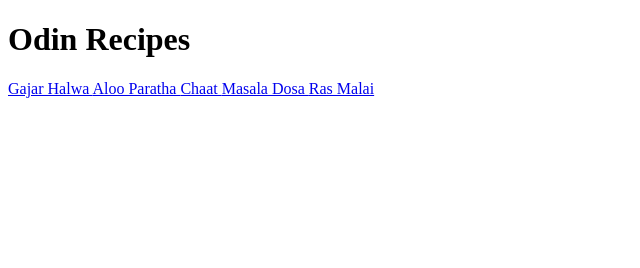
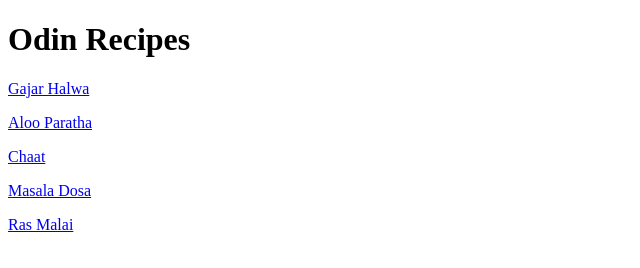
Before and after one commit to Sentientbee/odin-recipes, a plain HTML site: page index.html in a window 1280 px wide. Shown: the whole page, without its empty margins (0-640 px from the left). Drawn offline with Linux system fonts and the light colour scheme.

Commit message:
edited link, added diff paragraph for each link to differentiate them better

```diff
--- a/index.html
+++ b/index.html
@@ -12,11 +12,12 @@
 
         <h1> Odin Recipes </h1>
 
-        <a href="recipes/gajarhalwa.html" target="_blank" ref="noreferrer"> Gajar Halwa </a>
-        <a href="recipes/alooparatha.html" target="_blank" ref="noreferrer"> Aloo Paratha </a>
-        <a href="recipes/chaat.html" target="_blank" ref="noreferrer"> Chaat </a>
-        <a href="recipes/masaladosa.html" target="_blank" ref="noreferrer"> Masala Dosa </a>
-        <a href="recipes/rasmalai.html" target="_blank" ref="noreferrer"> Ras Malai </a>
+        <p> <a href="recipes/gajarhalwa.html" target="_blank" ref="noreferrer"> Gajar Halwa </a> </p>
+        <p> <a href="recipes/alooparatha.html" target="_blank" ref="noreferrer"> Aloo Paratha </a> </p>
+        <p> <a href="recipes/chaat.html" target="_blank" ref="noreferrer"> Chaat </a> </p>
+        <p> <a href="recipes/masaladosa.html" target="_blank" ref="noreferrer"> Masala Dosa </a> </p>
+        <p> <a href="recipes/rasmalai.html" target="_blank" ref="noreferrer"> Ras Malai </a> </p>
+
     </body>
 
 </html>
```
